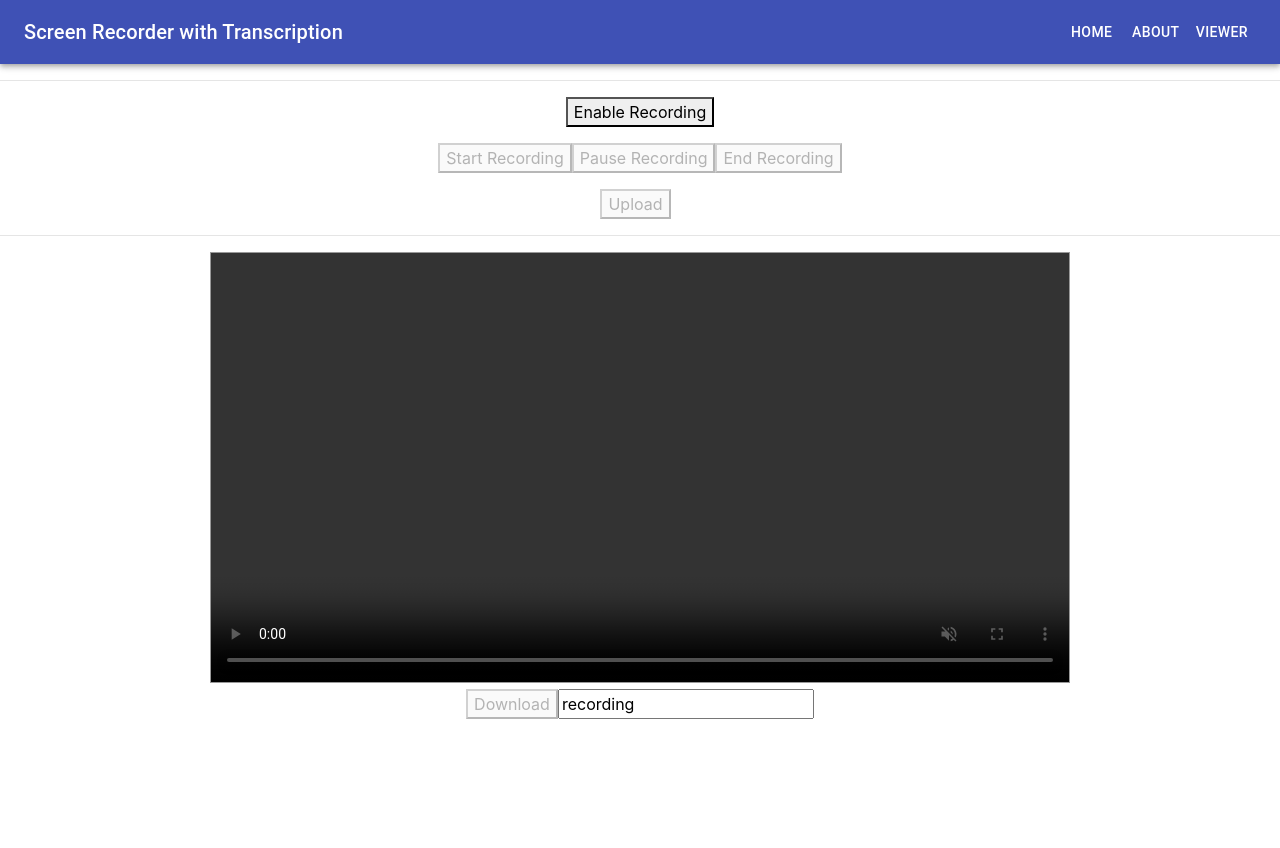
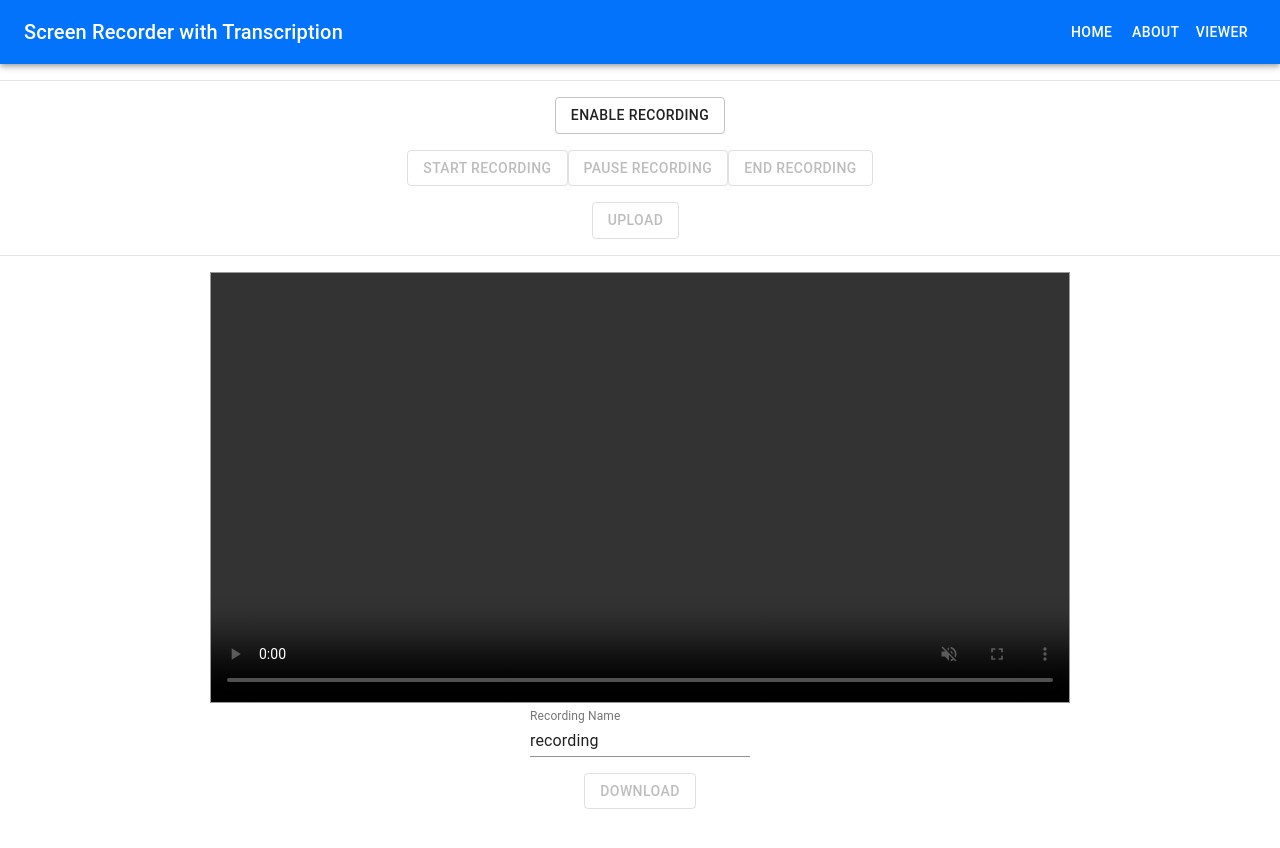
Before and after one commit to mrmko/msa-recap-react-ui, a React (Create React App) app: page / in a window 1280 px wide. Before the commit the page ends 800 px from the top, so only its background shows below. Built offline with nearby package versions, Linux system fonts and the light colour scheme.

Commit message:
#3 material ui for home and nav

```diff
--- a/src/components/Home.tsx
+++ b/src/components/Home.tsx
@@ -23,6 +23,7 @@ import {
 } from "../capture";
 import { projectName } from "../data/projectName";
 import { withRouter } from "react-router-dom";
+import { Button, TextField } from "@material-ui/core";
 
 // const logArray = Array(<></>);
 
@@ -117,34 +118,42 @@ function Home() {
       <hr></hr>
 
       <p>
-        <button
-          id="enableRecording"
+        <Button
           disabled={disabled.enable}
+          variant="outlined"
           onClick={enableRecording}
         >
           Enable Recording
-        </button>
+        </Button>
       </p>
       <p>
-        <button id="start" disabled={disabled.start} onClick={startRecording}>
+        <Button
+          variant="outlined"
+          disabled={disabled.start}
+          onClick={startRecording}
+        >
           Start Recording
-        </button>
-        <button id="pause" disabled={disabled.pause} onClick={pauseRecording}>
+        </Button>
+        <Button
+          variant="outlined"
+          disabled={disabled.pause}
+          onClick={pauseRecording}
+        >
           Pause Recording
-        </button>
-        <button
-          id="endRecording"
+        </Button>
+        <Button
+          variant="outlined"
           disabled={disabled.end}
           onClick={endRecording}
         >
           End Recording
-        </button>
+        </Button>
       </p>
 
       <p>
-        <button id="upload" disabled={disabled.upload} onClick={upload}>
+        <Button variant="outlined" disabled={disabled.upload} onClick={upload}>
           Upload
-        </button>
+        </Button>
         <span>
           &nbsp;&nbsp;
           <Link to={"/viewer/" + project}>{project}</Link>
@@ -156,16 +165,23 @@ function Home() {
       <br></br>
 
       <p>
-        <button id="download" disabled={disabled.download} onClick={download}>
-          Download
-        </button>
-        <input
-          type="text"
+        <TextField
+          id="standard-basic"
+          label="Recording Name"
           value={filename}
-          onChange={(evt) => {
-            setFilename(evt.target.value);
+          onChange={(e) => {
+            setFilename(e.target.value);
           }}
         />
+      </p>
+      <p>
+        <Button
+          variant="outlined"
+          disabled={disabled.download}
+          onClick={download}
+        >
+          Download
+        </Button>
       </p>
 
       <div style={{ textAlign: "left" }}>
--- a/src/components/Navigation.tsx
+++ b/src/components/Navigation.tsx
@@ -7,7 +7,7 @@ function Navigation(props: any) {
   const history = useHistory();
   return (
     <div className="navigation">
-      <AppBar position="static">
+      <AppBar position="static" style={{ backgroundColor: "#0373fc" }}>
         <Toolbar>
           <Typography variant="h6" style={{ flexGrow: 1 }}>
             Screen Recorder with Transcription
```
